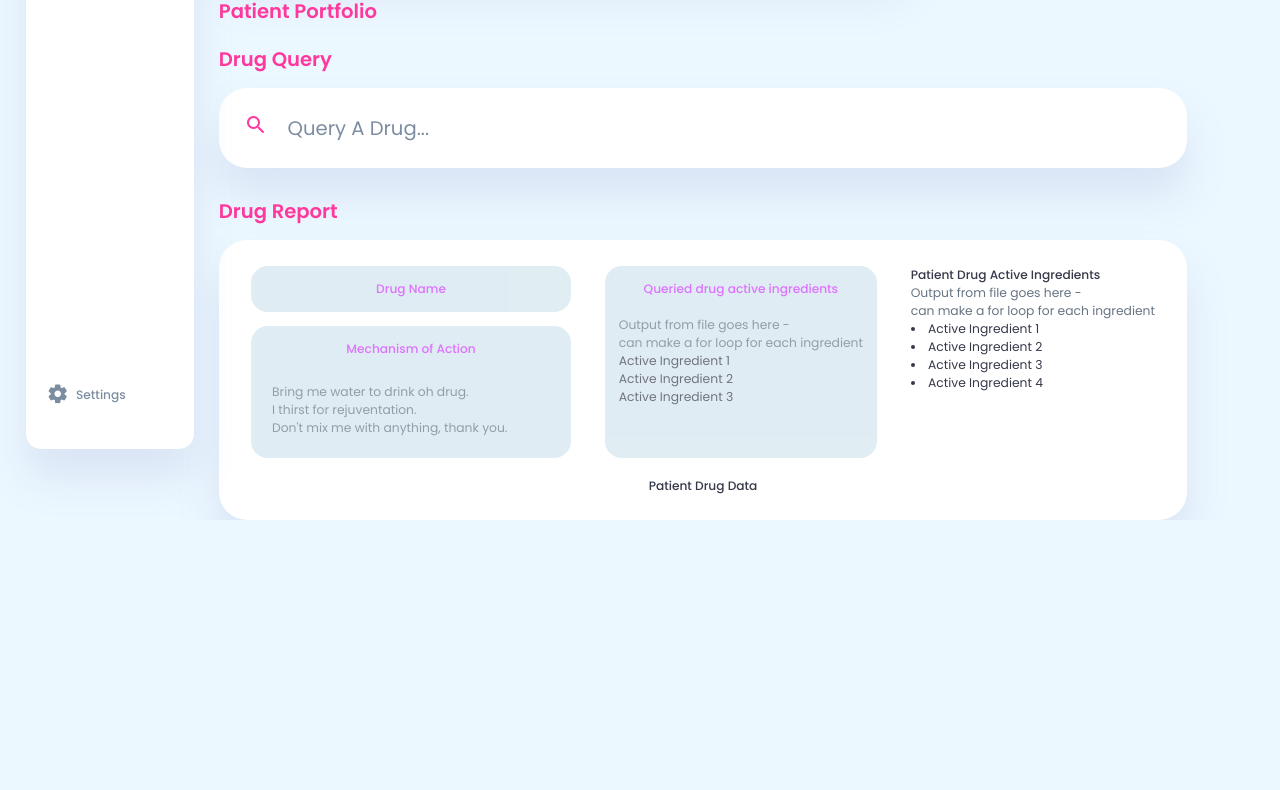
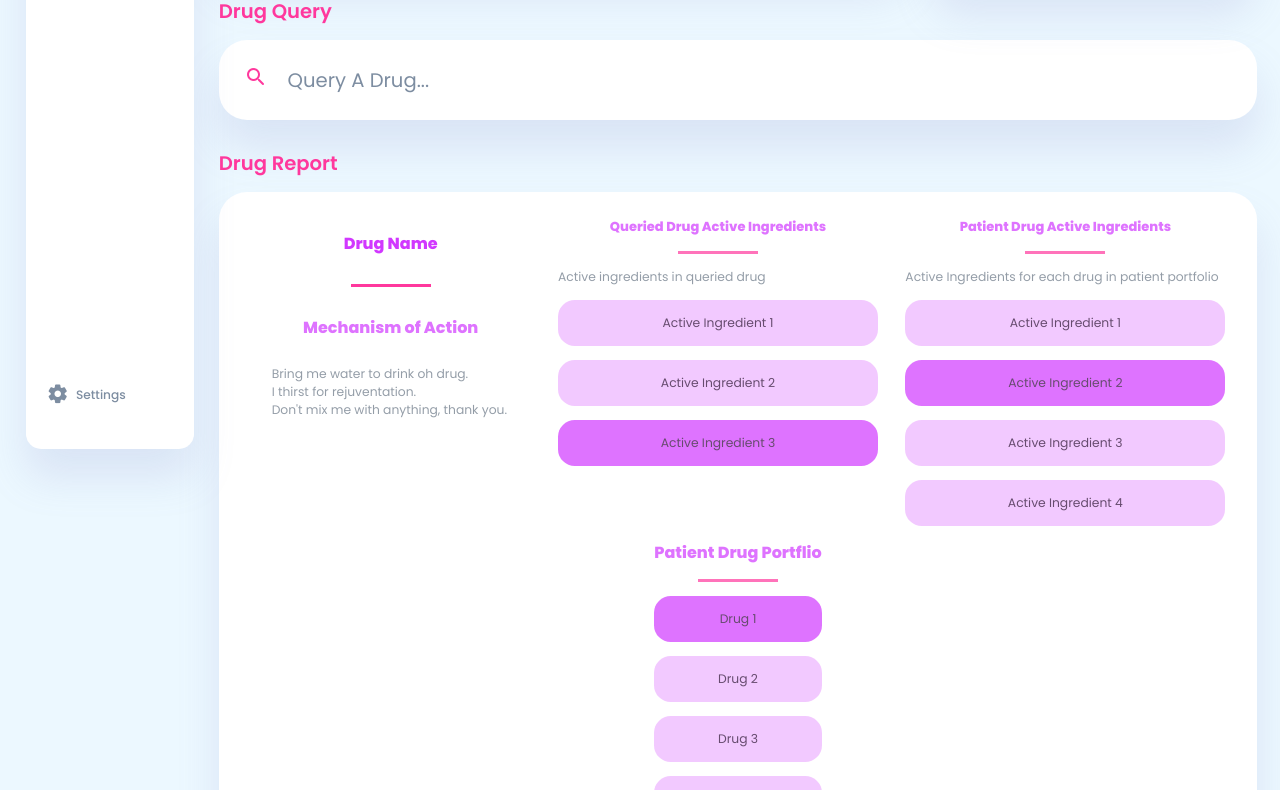
Before and after one commit to yvonneanang/PharMany, a plain HTML site: page index.html in a window 1280 px wide. Shown: the part 326-1116 px from the top of the page. Before the commit the page ends 846 px from the top, so only its background shows below. Drawn offline with Linux system fonts and the light colour scheme.

Commit message:
more drug report udpates with new css

```diff
--- a/index.html
+++ b/index.html
@@ -118,12 +118,12 @@
 
             <!-- Patient Portfolio-->
 
-            <div class="patient-portfolio">
+            <!--<div class="patient-portfolio">
                 <h2>Patient Portfolio</h2>
                 <div class="patient-personal-data">
 
                 </div>
-            </div>
+            </div>-->
             <!-- Patient Portfoliio Ends Here-->
 
             <!-- Drug Query -->
@@ -148,6 +148,7 @@
                 <div class="queried-drug-info">
                     <!--Parse from the Drug query section (js)-->
                     <h3 class="drug-name">Drug Name</h3>
+                    <div class="short-border"></div>
                     <div class="mechanism-action">
                         <h3>Mechanism of Action</h3><br/>
                         <!--Include output of mechanism of action from a file-->
@@ -159,31 +160,36 @@
                 </div>
 
                 <div class="queried-drug-active-ingredients">
-                    <h3>Queried drug active ingredients</h3></br>
-
-                    <p class="q-drug-ingredient-list">Output from file goes here - <br>
-                        can make a for loop for each ingredient
-                        <div class="qdi">Active Ingredient 1</div>
-                        <div class="qdi">Active Ingredient 2</div>
-                        <div class="qdi">Active Ingredient 3</div>
+                    <h3>Queried Drug Active Ingredients</h3>
+                    <div class="short-border"></div>
+                    <p class="qdi-list">Active ingredients in queried drug
+                        <div class="not-detected">Active Ingredient 1</div>
+                        <div class="not-detected">Active Ingredient 2</div>
+                        <div class="detected">Active Ingredient 3</div>
                     </p>
 
                 </div>
 
                 <div class="patient-drug-active-ingredients">
                     <h3>Patient Drug Active Ingredients</h3>
-                    <p class="patient-drug-ingredient-list">Output from file goes here - <br>
-                        can make a for loop for each ingredient
-                        <li class="patient-drug-ingredient">Active Ingredient 1</li>
-                        <li class="patient-drug-ingredient">Active Ingredient 2</li>
-                        <li class="patient-drug-ingredient">Active Ingredient 3</li>
-                        <li class="patient-drug-ingredient">Active Ingredient 4</li>
+                    <div class="short-border"></div>
+                    <p class="pdai-list">Active Ingredients for each drug in patient portfolio
+                        <div class="not-detected">Active Ingredient 1</div>
+                        <div class="detected">Active Ingredient 2</div>
+                        <div class="not-detected">Active Ingredient 3</div>
+                        <div class="not-detected">Active Ingredient 4</div>
                     </p>
                 </div>
 
                 <div class="patient-drug-data">
-                    <h3>Patient Drug Data</h3>
-                    <div class="drug-list"></div>
+                    <h3>Patient Drug Portflio</h3>
+                    <div class="short-border"></div>
+                    <div class="drug-list">
+                        <div class="detected">Drug 1</div>
+                        <div class="not-detected">Drug 2</div>
+                        <div class="not-detected">Drug 3</div>
+                        <div class="not-detected">Add Drug</div>
+                    </div>
                     <div class="patient-profile"></div>
                 </div>
 
@@ -194,6 +200,34 @@
 
         </main>
 
+
+        <!-- Right Section -->
+        <div class="right-section">
+            <div class="nav">
+                <div class="profile">
+                    <div class="info">
+                        <p>Hey, <b>Dr. Blay</b></p>
+                        <small class="text-muted">Doctor of Medicine</small>
+                    </div>
+                    <div class="profile-photo">
+                        <img src="images/patient-profile-1.png">
+                    </div>
+                </div>
+            </div>
+            <!-- end of nav -->
+            <div class="user-profile">
+                <div class="logo">
+                    <img src="images/patient-profile-2.png">
+                    <h2>Emma</h2>
+                    <p>Patient 2</p>
+                </div>
+            </div>
+
+        </div>
+
+
+        <!-- End of Right Section -->
+
     </div>
 
     <script src= "index.js"></script>
--- a/styles.css
+++ b/styles.css
@@ -2,9 +2,9 @@
 
 :root{
     --color-primary: #D138FF;
-    --color-primary-lighter: hsl(from var(--color-primary) h s calc(70%));
+    --color-primary-lighter: hsl(from var(--color-primary) h s calc(85%));
     --color-secondary: #FF389D;
-    --color-secondary-darker: hsl(from var(--color-primary) h s calc(30%));
+    --color-secondary-darker: hsl(from var(--color-primary) h s calc(10%));
     --color-section: #d3e5ee;
     --color-success: #1B9C85;
     --color-warning: #F7D060;
@@ -96,6 +96,14 @@ p{
 
 b{
     color:var(--color-dark);
+}
+
+.short-border{
+    display: block;
+    width: 80px;
+    height: 0.2rem;
+    margin: 1rem auto;
+    background: var(--color-secondary);
 }
 
 .text-muted{
@@ -285,9 +293,9 @@ main .drug-query .drug-search{
     /*justify-content: space-around;*/
     flex-wrap: wrap;
     gap: 1.4rem;
+    margin-right: -25rem;
+    margin-bottom: 2rem;
     transition: all 0.3s ease;
-    margin-right: -20rem;
-    margin-bottom: 2rem;
 }
 
 /* main .drug-query .drug-search i{
@@ -328,28 +336,42 @@ main .drug-report{
     padding: var(--card-padding);
     border-radius: var(--card-border-radius);
     margin-top: 1rem;
-    margin-right: -20rem;
+    margin-right: -25rem;
     box-shadow: var(--box-shadow);
     display: flex;
     /*justify-content: space-around;*/
     flex-wrap: wrap;
     justify-content: space-around;
-    gap: 1.4rem;
+    gap: 1rem;
     transition: all 0.3s ease;
-
 
 
 }
 
+main .drug-report .queried-drug-info .vertical-row{
+    content: "";
+    background-color: var(--color-dark);
+    /*position: relative;*/
+    float: left;
+    width: 5px;
+    height: 100px;
+    top: 10px;
+    left: 60%;
+    display: block;
+}
+
+
 main .drug-report .queried-drug-info .drug-name{
     /*background-color: var(--color-primary-lighter);*/
-    background-color: var(--color-section);
+    /*background-color: var(--color-section);*/
     color: var(--color-primary);
     border-radius: var(--border-radius-2);
-    padding: 1rem;
+    padding: 1rem;*/
     opacity: 70%;
-    width: 40h;
+    width: 35vh;
     text-align: center;
+    font-weight: 800;
+    font-size: medium;
     /*opacity: 60%;*/
     margin-bottom: 1rem;
 
@@ -357,16 +379,22 @@ main .drug-report .queried-drug-info .drug-name{
     /*background-color-opacity: 60%;*/
 }
 
+main .drug-report .queried-drug-info .mechanism-action h3{
+    color: var(--color-primary);
+    font-weight: 800;
+    font-size: medium;
+
+}
+
 main .drug-report .queried-drug-info .mechanism-action{
-    background-color: var(--color-section);
+    /*background-color: var(--color-section);*/
     color: var(--color-primary);
     border-radius: var(--border-radius-2);
     padding: 1rem;
     display: block;
-    width: 40vh;
+    width: 35vh;
     text-align:center;
     opacity:70%;
-
 
 }
 
@@ -377,29 +405,130 @@ main .drug-report .queried-drug-info .mechanism-action .content{
 
 
 main .drug-report .queried-drug-active-ingredients{
-    background-color: var(--color-section);
+   /*background-color: var(--color-section);
     padding: 1rem;
-    border-radius: var(--border-radius-2);
+    border-radius: var(--border-radius-2); */
     display: block;
     opacity: 70%;
+    width: 40vh;
 
 }
 
 main .drug-report .queried-drug-active-ingredients h3{
     color: var(--color-primary);
     text-align: center;
+    font-weight: 800;
+    font-size: small;
 }
 
 
-main .drug-report .queried-drug-active-ingredients .q-drug-ingredient-list .qdi{
-    color: var(--color-dark-variant);
-    background-color: var(--color-primary);
+
+main .drug-report .patient-drug-active-ingredients h3{
+    color: var(--color-primary);
+    text-align: center;
+    font-weight: 800;
+    font-size: small;
+
 }
 
 main .drug-report .patient-drug-active-ingredients{
+    /*background-color: var(--color-section);
+    padding: 1rem;
+    border-radius: var(--border-radius-2);*/
+
+    opacity: 70%;
+    width: 40vh;
+}
+
+
+main .drug-report .patient-drug-data{
+   /*background-color: var(--color-section);
+    padding: 1rem;*/
+    border-radius: var(--border-radius-2);
+    opacity: 70%;
 
 }
 
-main .drug-report .patient-drug-data{
+main .drug-report .patient-drug-data h3{
+    color: var(--color-primary);
+    text-align: center;
+    font-weight: 800;
+    font-size: medium;
+}
+
+.not-detected{
+    background-color: var(--color-primary-lighter);
+    border-radius: var(--border-radius-2);
+    text-align: center;
+    color: var(--color-secondary-darker);
+    padding: 1rem;
+    margin-top: 1rem;
 
 }
+
+.detected{
+    background-color: var(--color-primary);
+    border-radius: var(--border-radius-2);
+    text-align: center;
+    color: var(--color-secondary-darker);
+    padding: 1rem;
+    margin-top: 1rem;
+}
+
+.right-section{
+    margin-top: 1.4rem;
+}
+
+.right-section .nav{
+    display: flex;
+    justify-content: end;
+    gap: 2rem;
+}
+
+.right-section .nav .profile{
+    display: flex;
+    gap: 2rem;
+    text-align: right;
+}
+
+.right-section .nav .profile .profile-photo{
+    width: 2.8rem;
+    height: 2.8rem;
+    border-radius: 50%;
+    overflow: hidden;
+}
+
+.right-section .user-profile{
+    display: flex;
+    justify-content: center;
+    text-align: center;
+    margin-top: 1rem;
+    background-color: var(--color-white);
+    padding: var(--color-padding);
+    border-radius: var(--card-border-radius);
+    box-shadow: var(--box-shadow);
+    cursor: pointer;
+    transition: all 0.3s ease;
+
+}
+
+.right-section .user-profile:hover{
+    box-shadow: none;
+}
+
+.right-section .user-profile img{
+    width: 11rem;
+    height: 11rem;
+    margin-top: 1.2rem;
+    margin-bottom: 0.8rem;
+    border-radius: 80%;
+
+}
+
+.right-section .user-profile h2{
+    margin-bottom: 0.2rem;
+}
+
+.right-section .user-profile p{
+    margin-bottom: 0.2rem;
+}
```
